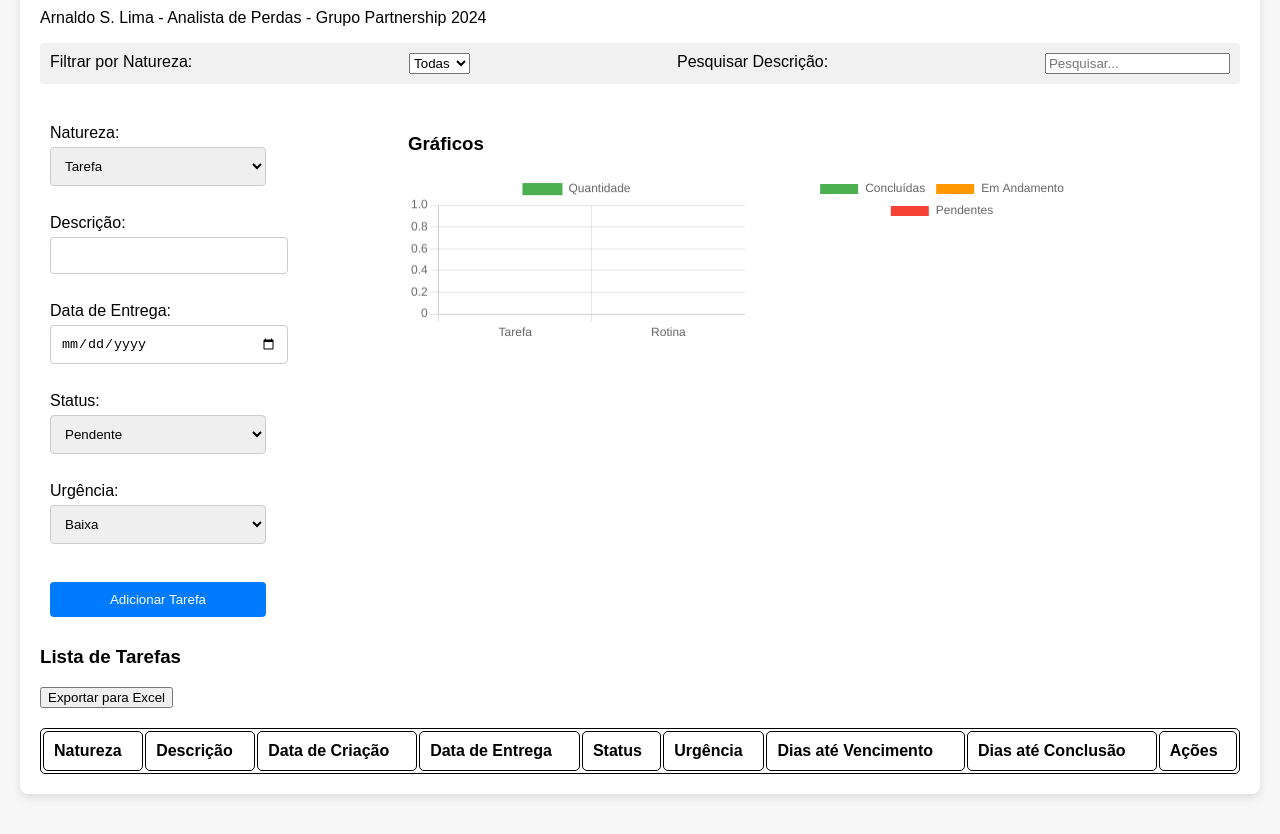
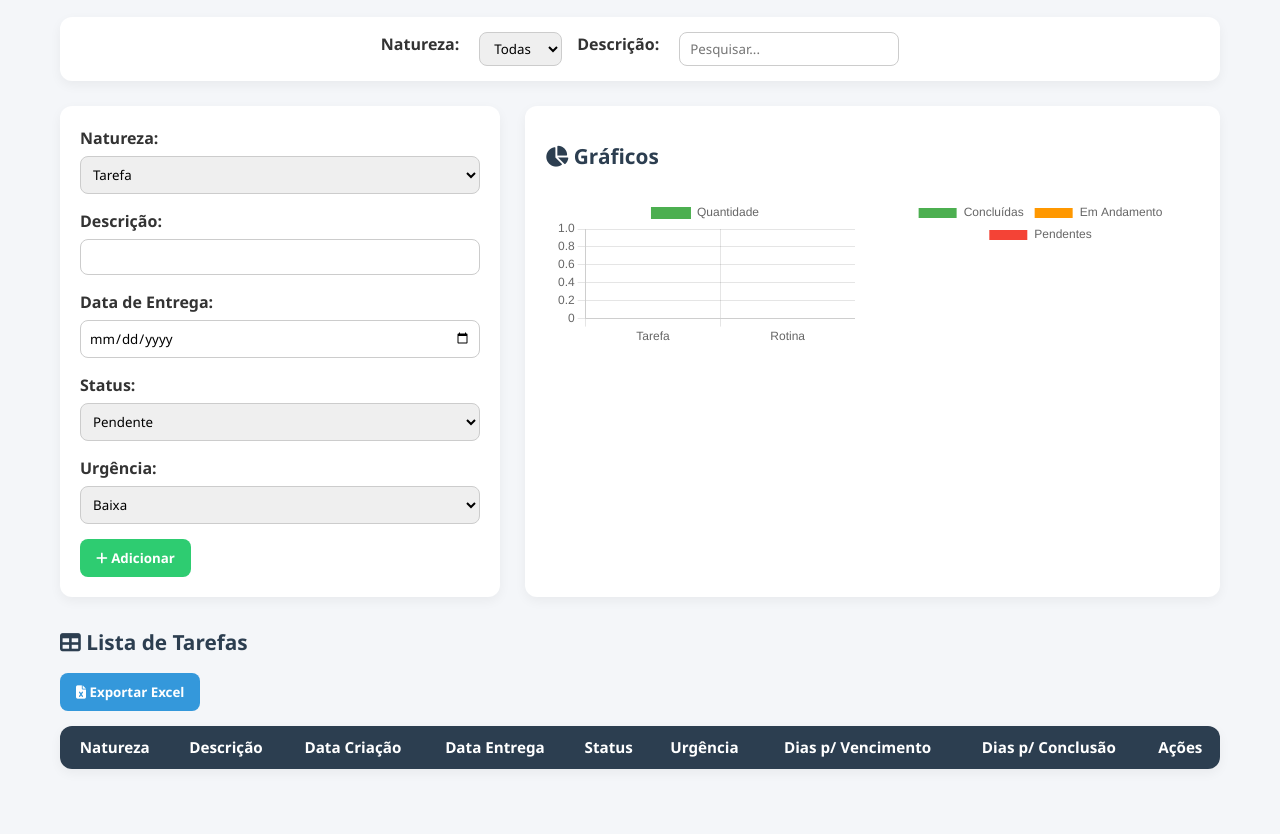
Before and after one commit to Atec7/GERENCIADOR-ROTINAS, a plain HTML site: page index.html in a window 1280 px wide. Shown: the part 99-933 px from the top of the page. After the commit the page ends 888 px from the top, so only its background shows below. Drawn offline with nearby package versions, Linux system fonts and the light colour scheme.

Commit message:
Update index.html

```diff
--- a/index.html
+++ b/index.html
@@ -1,25 +1,237 @@
 <!DOCTYPE html>
 <html lang="pt-BR">
 <head>
-    <meta charset="UTF-8">
-    <meta name="viewport" content="width=device-width, initial-scale=1.0">
+  <meta charset="UTF-8" />
+  <meta name="viewport" content="width=device-width, initial-scale=1.0"/>
   <title>Gerenciador de Tarefas</title>
-    <link rel="stylesheet" href="styles.css">
+
+  <!-- Font Awesome -->
+  <link rel="stylesheet" href="https://cdnjs.cloudflare.com/ajax/libs/font-awesome/6.5.0/css/all.min.css"/>
+
+  <style>
+    * {
+      margin: 0;
+      padding: 0;
+      box-sizing: border-box;
+      font-family: "Segoe UI", Roboto, sans-serif;
+    }
+
+    body {
+      background: #f4f6f9;
+      color: #333;
+      line-height: 1.5;
+    }
+
+    .container {
+      max-width: 1200px;
+      margin: auto;
+      padding: 20px;
+    }
+
+    h2 {
+      text-align: center;
+      font-size: 2rem;
+      margin-bottom: 5px;
+      color: #2c3e50;
+    }
+
+    p {
+      text-align: center;
+      margin-bottom: 20px;
+      font-size: 0.95rem;
+      color: #555;
+    }
+
+    .filter-container {
+      display: flex;
+      flex-wrap: wrap;
+      gap: 15px;
+      justify-content: center;
+      margin-bottom: 25px;
+      background: #fff;
+      padding: 15px;
+      border-radius: 12px;
+      box-shadow: 0 4px 12px rgba(0,0,0,0.05);
+    }
+
+    .filter-container label {
+      font-weight: bold;
+      margin-right: 5px;
+    }
+
+    .filter-container select,
+    .filter-container input {
+      padding: 6px 10px;
+      border: 1px solid #ccc;
+      border-radius: 8px;
+    }
+
+    .main-content {
+      display: grid;
+      grid-template-columns: 1fr 1fr;
+      gap: 25px;
+      margin-bottom: 30px;
+    }
+
+    form {
+      background: #fff;
+      padding: 20px;
+      border-radius: 12px;
+      box-shadow: 0 4px 12px rgba(0,0,0,0.05);
+    }
+
+    form label {
+      font-weight: 600;
+      display: block;
+      margin-bottom: 6px;
+    }
+
+    form input, form select {
+      width: 100%;
+      padding: 8px;
+      margin-bottom: 15px;
+      border: 1px solid #ccc;
+      border-radius: 8px;
+    }
+
+    form button {
+      background: #2ecc71;
+      color: #fff;
+      border: none;
+      padding: 10px 16px;
+      border-radius: 8px;
+      cursor: pointer;
+      font-weight: bold;
+      transition: 0.2s;
+    }
+
+    form button:hover {
+      background: #27ae60;
+    }
+
+    .graphs {
+      background: #fff;
+      padding: 20px;
+      border-radius: 12px;
+      box-shadow: 0 4px 12px rgba(0,0,0,0.05);
+    }
+
+    .graphs h3 {
+      margin-bottom: 15px;
+    }
+
+    .charts {
+      display: grid;
+      grid-template-columns: 1fr 1fr;
+      gap: 15px;
+    }
+
+    .chart-container {
+      padding: 10px;
+    }
+
+    h3 {
+      margin: 15px 0;
+      font-size: 1.3rem;
+      color: #2c3e50;
+    }
+
+    #exportButton {
+      margin-bottom: 15px;
+      padding: 10px 16px;
+      border-radius: 8px;
+      border: none;
+      background: #3498db;
+      color: #fff;
+      font-weight: bold;
+      cursor: pointer;
+      transition: 0.2s;
+    }
+
+    #exportButton:hover {
+      background: #2980b9;
+    }
+
+    table {
+      width: 100%;
+      border-collapse: collapse;
+      background: #fff;
+      border-radius: 12px;
+      overflow: hidden;
+      box-shadow: 0 4px 12px rgba(0,0,0,0.05);
+    }
+
+    table thead {
+      background: #2c3e50;
+      color: #fff;
+    }
+
+    table th, table td {
+      padding: 10px 12px;
+      text-align: center;
+      font-size: 0.95rem;
+    }
+
+    table tbody tr:nth-child(even) {
+      background: #f9f9f9;
+    }
+
+    .badge {
+      padding: 4px 10px;
+      border-radius: 6px;
+      font-size: 0.85rem;
+      font-weight: bold;
+      color: #fff;
+    }
+
+    .urgencia-baixa { background: #2ecc71; }
+    .urgencia-media { background: #f39c12; }
+    .urgencia-alta { background: #e74c3c; }
+
+    .status-pendente { background: #e67e22; }
+    .status-andamento { background: #3498db; }
+    .status-concluida { background: #2ecc71; }
+
+    .acoes button {
+      border: none;
+      padding: 6px 10px;
+      border-radius: 6px;
+      cursor: pointer;
+      font-size: 0.85rem;
+      margin: 2px;
+      color: #fff;
+    }
+
+    .acoes .edit { background: #f39c12; }
+    .acoes .delete { background: #e74c3c; }
+    .acoes .done { background: #2ecc71; }
+
+    /* Responsividade */
+    @media (max-width: 900px) {
+      .main-content {
+        grid-template-columns: 1fr;
+      }
+
+      .charts {
+        grid-template-columns: 1fr;
+      }
+    }
+  </style>
 </head>
 <body>
   <div class="container">
-        <h2>Gerenciador de Tarefas e Rotinas <br></h2>
+    <h2><i class="fa-solid fa-list-check"></i> Gerenciador de Tarefas e Rotinas</h2>
     <p>Arnaldo S. Lima - Analista de Perdas - Grupo Partnership 2024</p>
 
     <div class="filter-container">
-            <label for="filterNatureza">Filtrar por Natureza:</label>
+      <label for="filterNatureza">Natureza:</label>
       <select id="filterNatureza" onchange="updateTable()">
         <option value="todas">Todas</option>
         <option value="tarefa">Tarefa</option>
         <option value="rotina">Rotina</option>
       </select>
 
-            <label for="searchDescricao">Pesquisar Descrição:</label>
+      <label for="searchDescricao">Descrição:</label>
       <input type="text" id="searchDescricao" onkeyup="updateTable()" placeholder="Pesquisar...">
     </div>
 
@@ -29,68 +241,67 @@
         <select id="natureza" name="natureza">
           <option value="tarefa">Tarefa</option>
           <option value="rotina">Rotina</option>
-                </select><br><br>
+        </select>
 
         <label for="descricao">Descrição:</label>
-                <input type="text" id="descricao" name="descricao"><br><br>
+        <input type="text" id="descricao" name="descricao">
 
         <label for="dataEntrega">Data de Entrega:</label>
-                <input type="date" id="dataEntrega" name="dataEntrega"><br><br>
+        <input type="date" id="dataEntrega" name="dataEntrega">
 
         <label for="status">Status:</label>
         <select id="status" name="status">
           <option value="pendente">Pendente</option>
           <option value="andamento">Em Andamento</option>
           <option value="concluida">Concluída</option>
-                </select><br><br>
+        </select>
 
         <label for="urgencia">Urgência:</label>
         <select id="urgencia" name="urgencia">
           <option value="baixa">Baixa</option>
           <option value="media">Média</option>
           <option value="alta">Alta</option>
-                </select><br><br>
+        </select>
 
-                <button type="button" onclick="adicionarTarefa()">Adicionar Tarefa</button>
+        <button type="button" onclick="adicionarTarefa()"><i class="fa-solid fa-plus"></i> Adicionar</button>
       </form>
 
       <div class="graphs">
-                <h3>Gráficos</h3>
+        <h3><i class="fa-solid fa-chart-pie"></i> Gráficos</h3>
         <div class="charts">
           <div class="chart-container">
-                        <canvas id="barChart" class="chart"></canvas>
+            <canvas id="barChart"></canvas>
           </div>
           <div class="chart-container">
-                        <canvas id="pieChart" class="chart"></canvas>
+            <canvas id="pieChart"></canvas>
           </div>
         </div>
       </div>
     </div>
 
-        <h3>Lista de Tarefas</h3>
-        <button id="exportButton" onclick="exportarParaExcel()">Exportar para Excel</button>
+    <h3><i class="fa-solid fa-table"></i> Lista de Tarefas</h3>
+    <button id="exportButton" onclick="exportarParaExcel()"><i class="fa-solid fa-file-excel"></i> Exportar Excel</button>
     <table id="taskTable">
       <thead>
         <tr>
           <th>Natureza</th>
           <th>Descrição</th>
-                    <th>Data de Criação</th>
-                    <th>Data de Entrega</th>
+          <th>Data Criação</th>
+          <th>Data Entrega</th>
           <th>Status</th>
           <th>Urgência</th>
-                    <th>Dias até Vencimento</th>
-                    <th>Dias até Conclusão</th>
+          <th>Dias p/ Vencimento</th>
+          <th>Dias p/ Conclusão</th>
           <th>Ações</th>
         </tr>
       </thead>
-            <tbody>
-            </tbody>
+      <tbody></tbody>
     </table>
   </div>
 
+  <!-- Scripts -->
   <script src="https://cdn.jsdelivr.net/npm/chart.js"></script>
-    <script
-    src="https://cdnjs.cloudflare.com/ajax/libs/xlsx/0.17.0/xlsx.full.min.js"></script>
+  <script src="https://cdnjs.cloudflare.com/ajax/libs/xlsx/0.17.0/xlsx.full.min.js"></script>
   <script src="script.js"></script>
 </body>
 </html>
```
Lines whose indentation alone changed are shown as unchanged.
